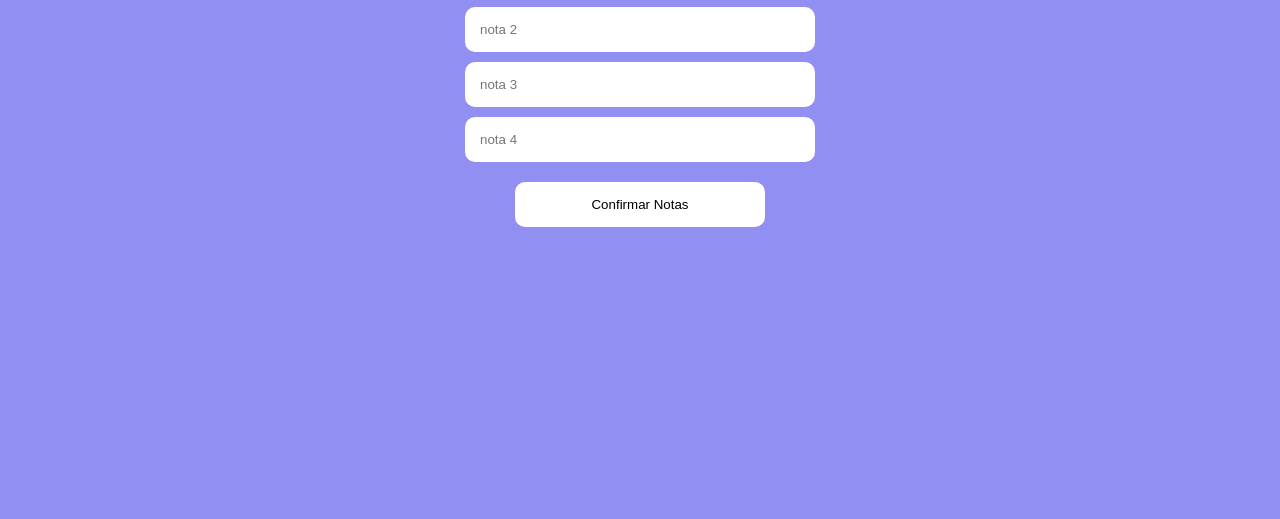
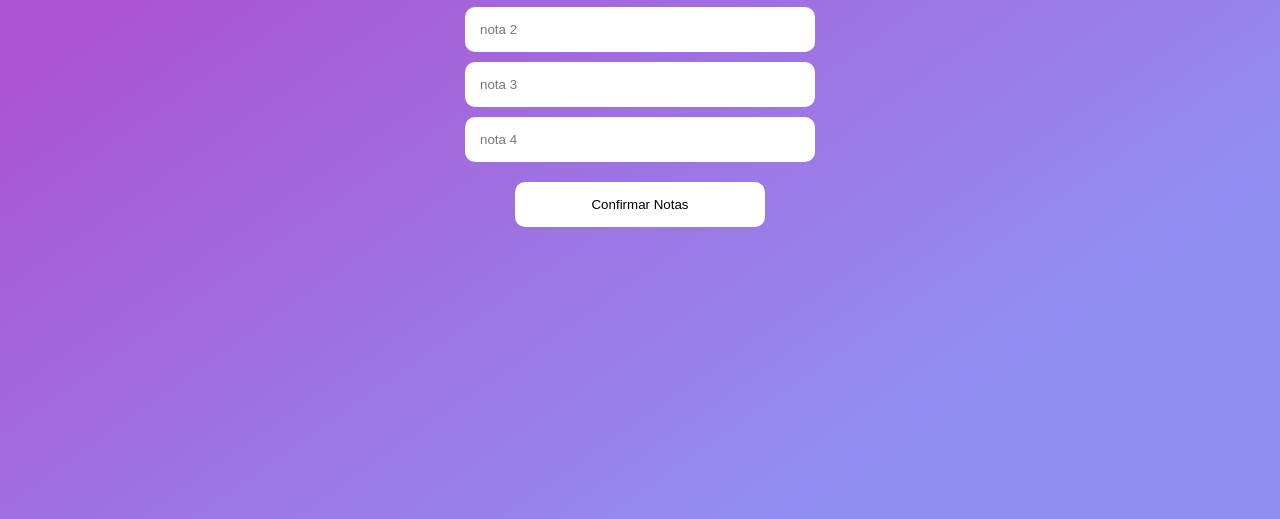
Before and after one commit to enzoolu/Web-Development-With-JS---Checkpoint-2, a plain HTML site: page index.html in a window 1280 px wide. Shown: the part 281-800 px from the top of the page. Drawn offline with Linux system fonts and the light colour scheme; some packages are replaced by stand-ins of ours; a script that the page names is missing.

Commit message:
atualização background

```diff
--- a/assets/style.css
+++ b/assets/style.css
@@ -7,7 +7,11 @@
 }
 
 body {
-    background-color: rgb(146, 143, 243);
+    height: 100vh;
+    background: rgb(171,83,207);
+    background: linear-gradient(145deg, rgba(171,83,207,1) 20%, rgba(146,143,243,1) 80%);
+    background-repeat: no-repeat;
+    background-size: cover;
 }
 
 header {
```
